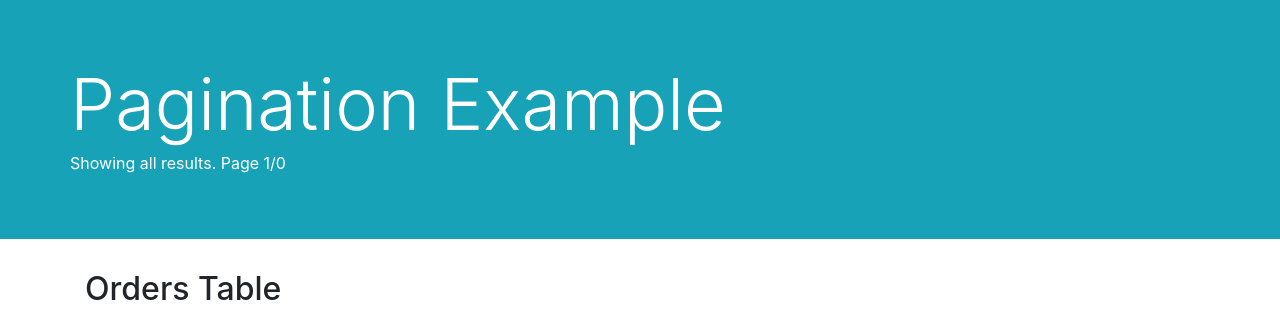
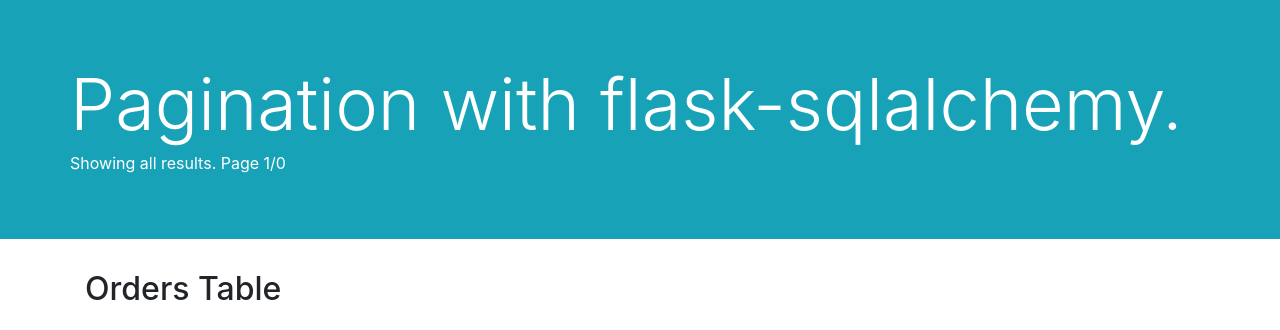
Before and after one commit to danielc92/flask_pagination, a Flask app: template templates/home.html in a window 1280 px wide. Shown: the part 56-386 px from the top of the page. Run offline with Flask 2, Linux system fonts and the light colour scheme; the template is opened without the code that fills it: values that come from a table or form of the project are taken from there, others are empty; some libraries are stand-ins or nearby versions.

Commit message:
Changed title of home page and jumbotron

```diff
--- a/templates/home.html
+++ b/templates/home.html
@@ -4,7 +4,7 @@
 <head>
     <meta charset="utf-8">
     <meta name="viewport" content="width=device-width, initial-scale=1, shrink-to-fit=no">
-    <title>flask-bootstrap example</title>
+    <title>Pagination with flask-sqlalchemy</title>
     <!-- Bootstrap -->
     <!-- Latest compiled and minified CSS -->
     <link rel="stylesheet" href="https://maxcdn.bootstrapcdn.com/bootstrap/4.0.0-beta/css/bootstrap.min.css">
@@ -25,7 +25,7 @@
 
     <div class="bg-info mb-0">
         <div class="container jumbotron jumbotron-fluid bg-transparent text-white">
-            <h1 class="display-3">Pagination Example</h1>
+            <h1 class="display-3">Pagination with flask-sqlalchemy.</h1>
             <p class ="m-0">
             {% if session['search_term']|length > 0 %}
                Showing results for search <span class = "badge badge-light"
@@ -71,6 +71,7 @@
                 </tbody>
             </table>
             <div class = "text-center my-5">
+
             {% for page in orders.iter_pages(left_edge = 2, right_edge = 2, left_current = 2, right_current=2) %}
                 {% if page %}
                     <a class = "btn btn-outline-info py-1 px-3" role = "button" href="{{ url_for('home', page_num = page) }}">{{ page }}</a>
```
